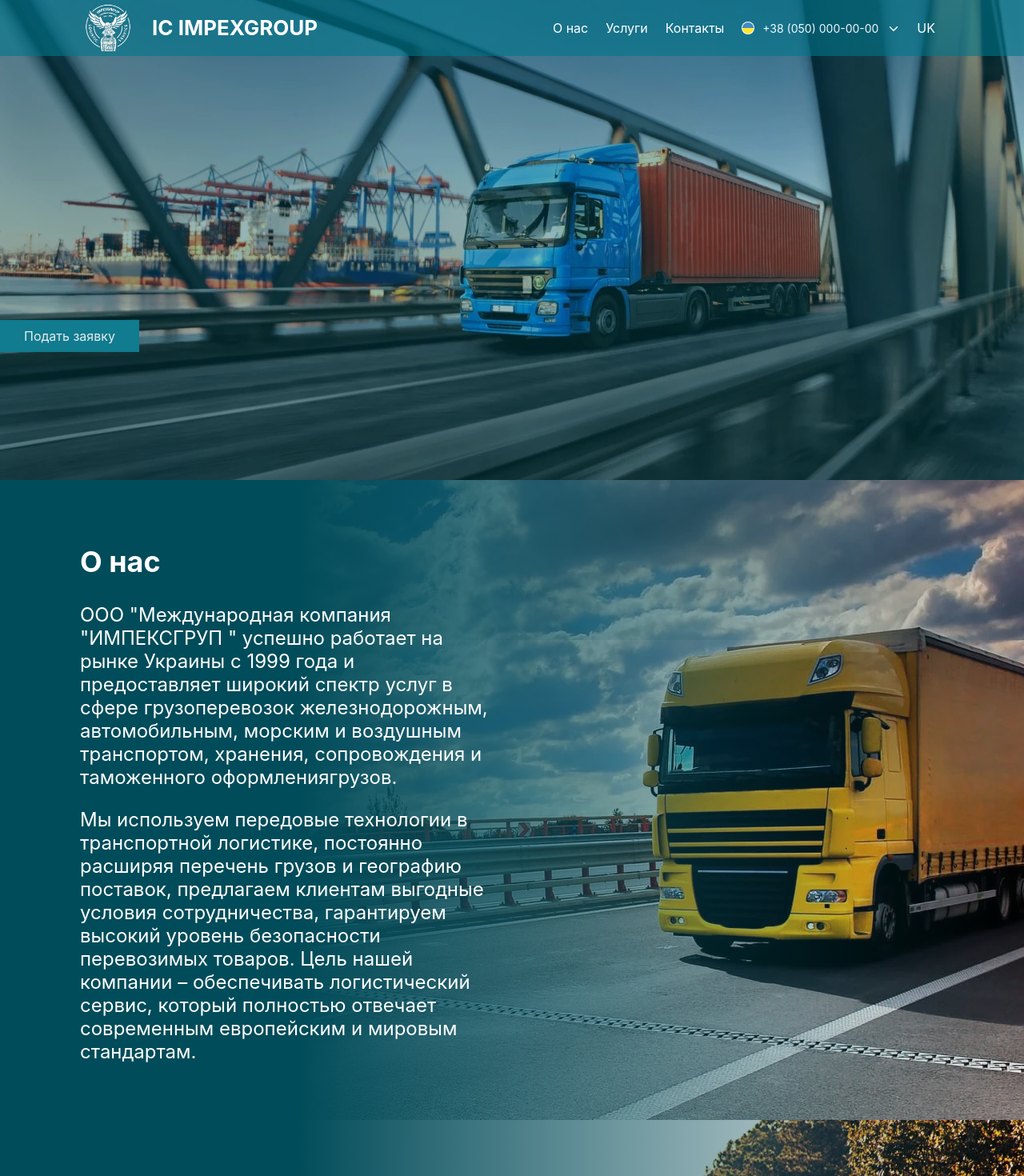
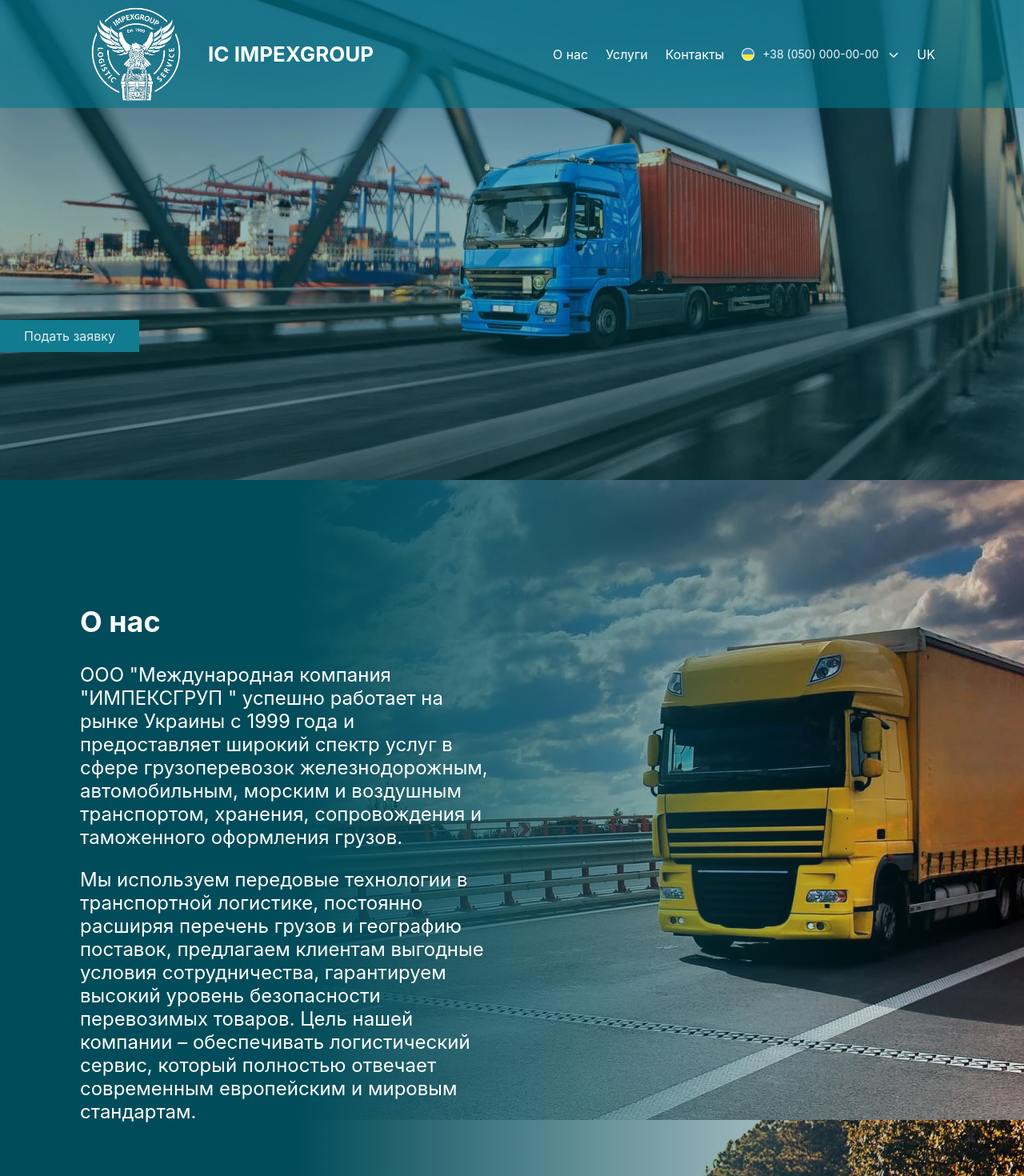
Before and after one commit to Maksim-Boev/impex, a React (Create React App) app: page / in a window 1280 px wide. Shown: the top 1470 px of the page at 80% size. Built offline with nearby package versions, Linux system fonts and the light colour scheme.

Commit message:
fix font size main page

```diff
--- a/src/components/header/style.js
+++ b/src/components/header/style.js
@@ -11,7 +11,7 @@ export const Container = styled.header`
   justify-content: center;
   background: rgba(0, 119, 139, 0.6);
   width: 100%;
-  height: 70px;
+  height: 135px;
 
   -webkit-touch-callout: none; /* iOS Safari */
   -webkit-user-select: none; /* Chrome/Safari/Opera */
@@ -22,6 +22,7 @@ export const Container = styled.header`
   @media (max-width: 425px) {
     background: ${primeColor};
     justify-content: space-between;
+    height: 100px;
   }
 `;
 
@@ -56,7 +57,10 @@ export const LogoWrapper = styled.div`
 `;
 
 export const LogoImg = styled.img`
-  width: 70px;
+  width: 140px;
+  @media (max-width: 425px) {
+    width: 100px;
+  }
 `;
 
 export const TextLogo = styled.div`
--- a/src/pages/main/index.jsx
+++ b/src/pages/main/index.jsx
@@ -66,7 +66,7 @@ const Main = () => {
                 работает на рынке Украины с 1999 года и предоставляет широкий
                 спектр услуг в сфере грузоперевозок железнодорожным,
                 автомобильным, морским и воздушным транспортом, хранения,
-                сопровождения и таможенного оформлениягрузов.
+                сопровождения и таможенного оформления грузов.
                 <p>
                   Мы используем передовые технологии в транспортной логистике,
                   постоянно расширяя перечень грузов и географию поставок,
--- a/src/pages/main/styles.js
+++ b/src/pages/main/styles.js
@@ -59,7 +59,7 @@ export const Wrapper = styled.div`
 
 export const Text = styled.div`
   width: 40%;
-  padding: 50px 0 0 100px;
+  padding: 125px 0 0 100px;
   font-size: 24px;
   @media (max-width: 1024px) {
     font-size: 22px;
@@ -70,7 +70,7 @@ export const Text = styled.div`
   @media (max-width: 425px) {
     width: 80%;
     font-size: 16px;
-    padding: 50px 30px 0;
+    padding: 100px 30px 0;
   }
 `;
 
```
